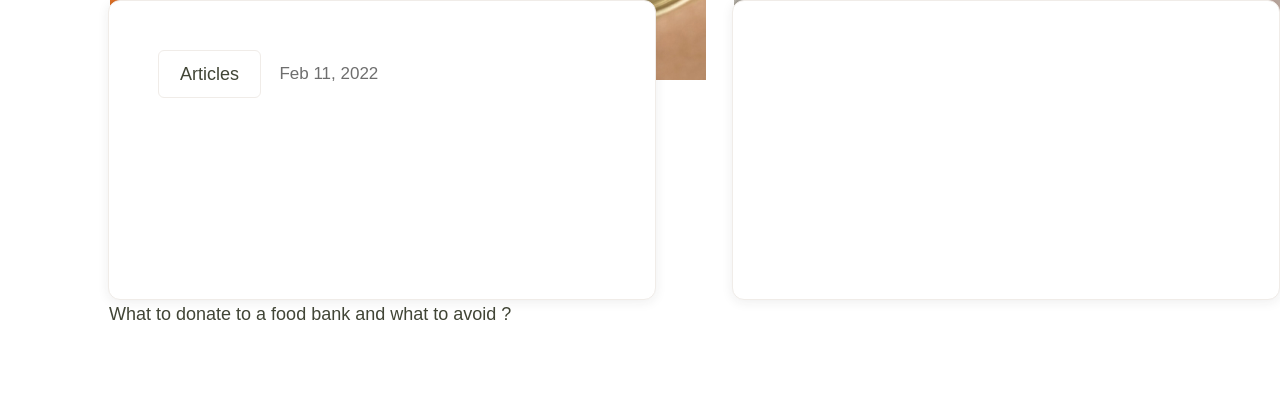
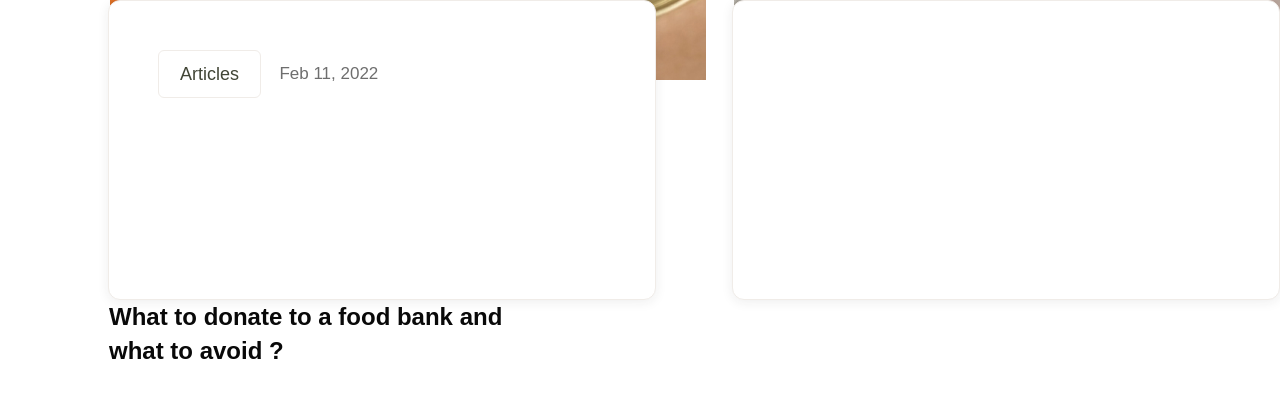
Before and after one commit to sedep040508/---------------, a plain HTML site: page index.html in a window 1280 px wide. Shown: the part 8982-9380 px from the top of the page. Drawn offline with Linux system fonts and the light colour scheme.

Commit message:
added style in white_tit

```diff
--- a/style.css
+++ b/style.css
@@ -952,5 +952,10 @@ justify-content: center;
 display: flex;
 }
 .white_tit{
-
+    width: 418px;
+    color: #090909;
+font-size: 24px;
+font-style: normal;
+font-weight: 700;
+line-height: 34.008px; /* 141.7% */
 }
```
